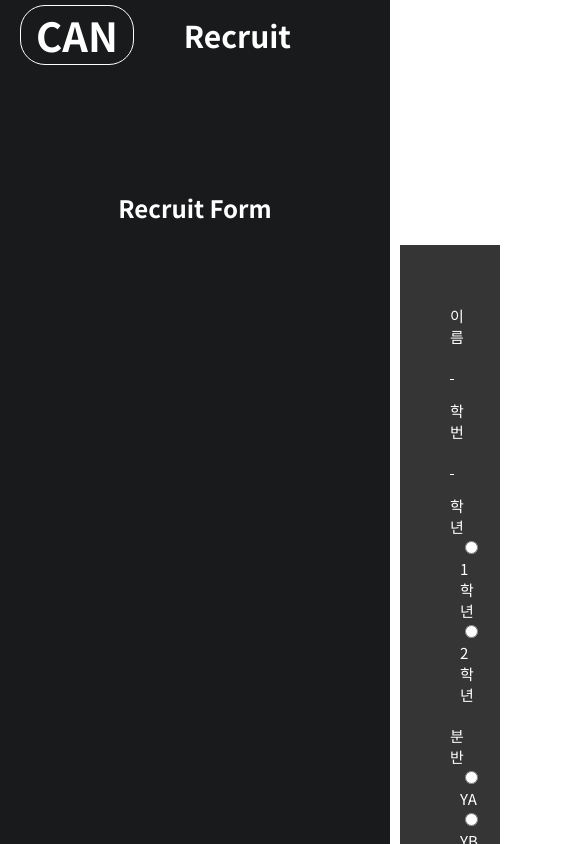
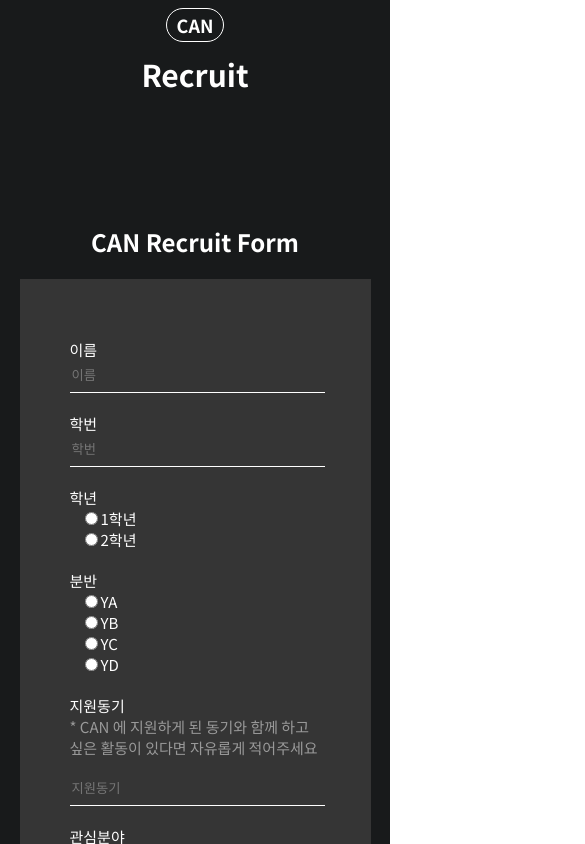
Before and after one commit to Song307/dmu_proj_can, a React (Create React App) app: page /Recruit_form in a window 390 px wide. Shown: the top 844 px of the page, 585 px wide, since content can reach past the window. Built offline with nearby package versions, Linux system fonts and the light colour scheme.

Commit message:
update recruit

```diff
--- a/src/Component/Recruit/Navigator_Recruit.css
+++ b/src/Component/Recruit/Navigator_Recruit.css
@@ -55,15 +55,15 @@
 
 /* 화면 너비가 1024px 이하일 때 */
 @media (max-width: 1024px) {
-    .Nav {
+    .NavR {
         padding: 10px 4vh;
     }
 
-    .Nav .list {
+    .NavR .list {
         gap: 30px; /* 리스트 항목 간격 줄이기 */
     }
 
-    .Nav .logo_CAN {
+    .NavR .logo_CAN {
         margin-right: 40vw; /* 로고의 오른쪽 여백 줄이기 */
         font-size: 22px; /* 로고 크기 줄이기 */
     }
@@ -73,49 +73,49 @@
 
 /* 화면 너비가 768px 이하일 때 */
 @media (max-width: 768px) {
-    .Nav {
+    .NavR {
         flex-direction: column; /* 상단 바가 수직으로 쌓이도록 변경 */
         padding: 10px 3vh;
     }
 
-    .Nav .list {
+    .NavR .list {
         flex-direction: column; /* 리스트 항목도 수직 정렬 */
         gap: 20px; /* 간격을 더 줄이기 */
         width: 100%; /* 리스트가 화면 가득 차도록 */
     }
 
-    .Nav .logo_CAN {
+    .NavR .logo_CAN {
         margin-right: 0; /* 오른쪽 여백 제거 */
         font-size: 20px; /* 로고 크기 더 줄이기 */
     }
 
-    .Nav .list .li {
+    .NavR .list .li {
         font-size: 16px; /* 리스트 항목 크기 줄이기 */
     }
-    .Nav .list .icon{
+    .NavR .list .icon{
         margin-left: 0; /* 오른쪽 끝에 위치시키기 */
     }
-    .Nav .icon_user {
+    .NavR .icon_user {
         margin-left: 0; /* 오른쪽 끝에 위치시키기 */
     }
 }
 
 /* 화면 너비가 480px 이하일 때 */
 @media (max-width: 480px) {
-    .Nav {
+    .NavR {
         padding: 8px 2vh;
     }
 
-    .Nav .list {
+    .NavR .list {
         gap: 10px; /* 리스트 항목 간격 더 줄이기 */
     }
 
-    .Nav .logo_CAN {
+    .NavR .logo_CAN {
         font-size: 18px; /* 로고 크기 더 작게 */
         padding: 3px 10px; /* 패딩 크기 줄이기 */
     }
 
-    .Nav .list .li {
+    .NavR .list .li {
         display: none;
     }
 }
--- a/src/Component/Recruit/Recruit_form.css
+++ b/src/Component/Recruit/Recruit_form.css
@@ -6,12 +6,16 @@
 
 .form{
     background-color: rgb(53, 53, 53);
-    margin: 0 400px;
+    margin: 0 5vw;
     padding: 50px;
     text-align: left;
     font-size: 15px;
     color: rgb(255, 255, 255);
 }
+
+
+
+
 .form_list{
     padding: 10px 0;
 }
@@ -31,6 +35,11 @@
     color: rgb(153, 153, 153);
 }
 
+
+
+
+
+
 .Submit{
     margin-top: 20px;
     text-align: center;
--- a/src/Component/Recruit/Recruit_form.js
+++ b/src/Component/Recruit/Recruit_form.js
@@ -18,8 +18,8 @@ function Recruit_form(){
         <div>
             <Navigator_Recruit/>
             <div className="Recruit_form" >
-            <h2 data-aos="fade-right" data-aos-once='false'>Recruit Form</h2>
-            <form className='form' data-aos="fade-right" data-aos-once='true'>
+            <h2 data-aos="fade-right" data-aos-once='true'>CAN Recruit Form</h2>
+            <form className='form' data-aos="fade-left" data-aos-once='true'>
                 <div className='form_list'> 이름 <br/>
                     <input type="text" placeholder="이름" className='form_text'/>
                 </div>
```
